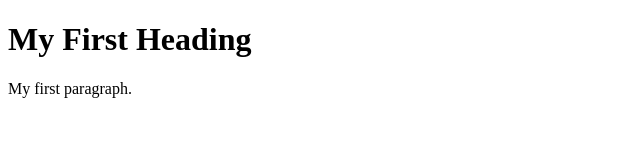
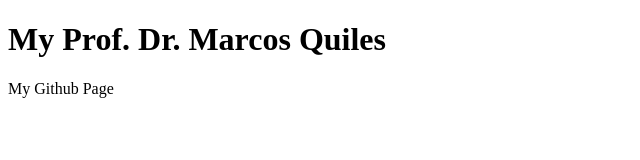
Before and after one commit to quiles/quiles.github.io, a plain HTML site: page index.html in a window 1280 px wide. Shown: the whole page, without its empty margins (0-640 px from the left). Drawn offline with Linux system fonts and the light colour scheme.

Commit message:
Update index.html

```diff
--- a/index.html
+++ b/index.html
@@ -2,9 +2,9 @@
 <html>
 <body>
 
-<h1>My First Heading</h1>
+<h1>My Prof. Dr. Marcos Quiles</h1>
 
-<p>My first paragraph.</p>
+<p>My Github Page </p>
 
 </body>
 </html>
```
